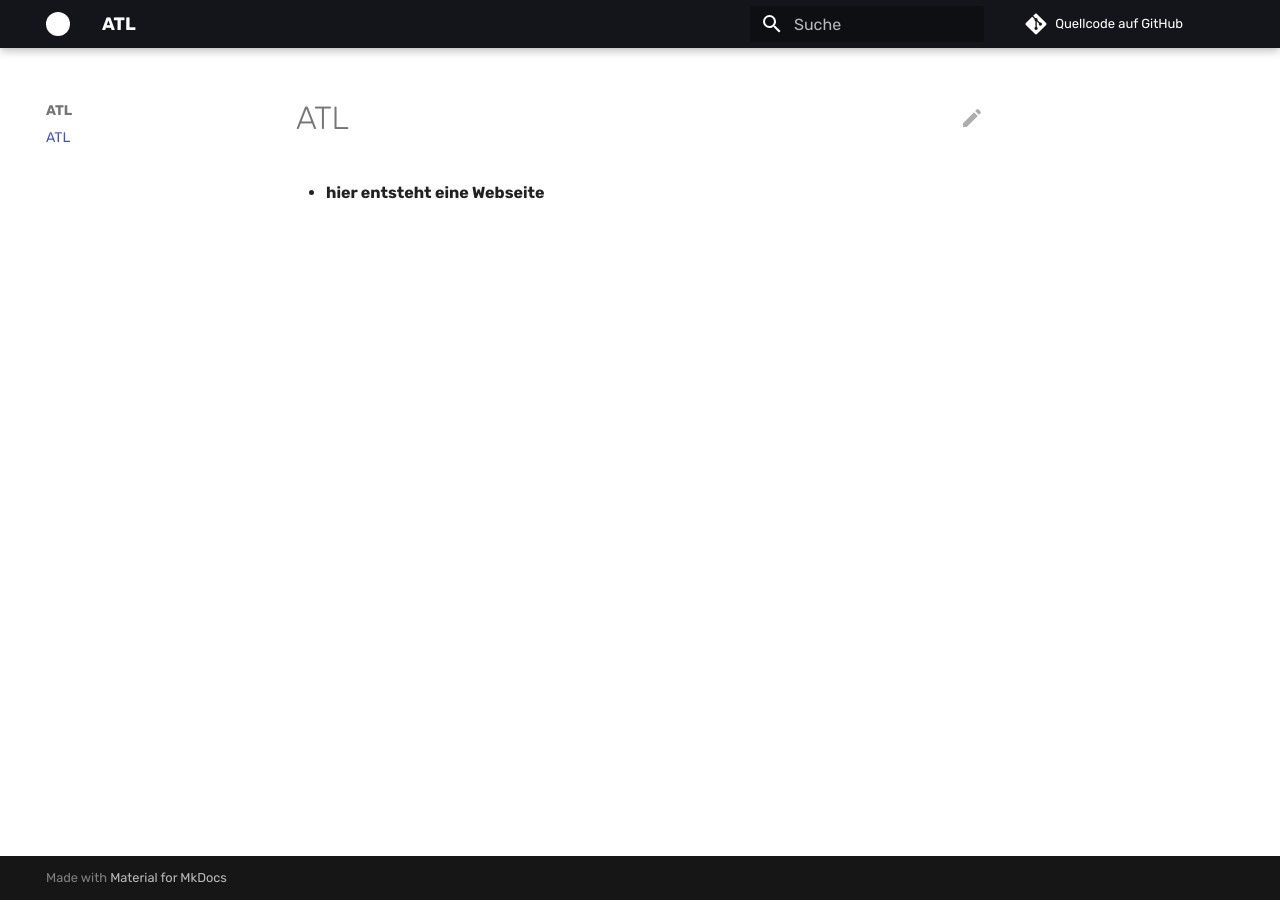
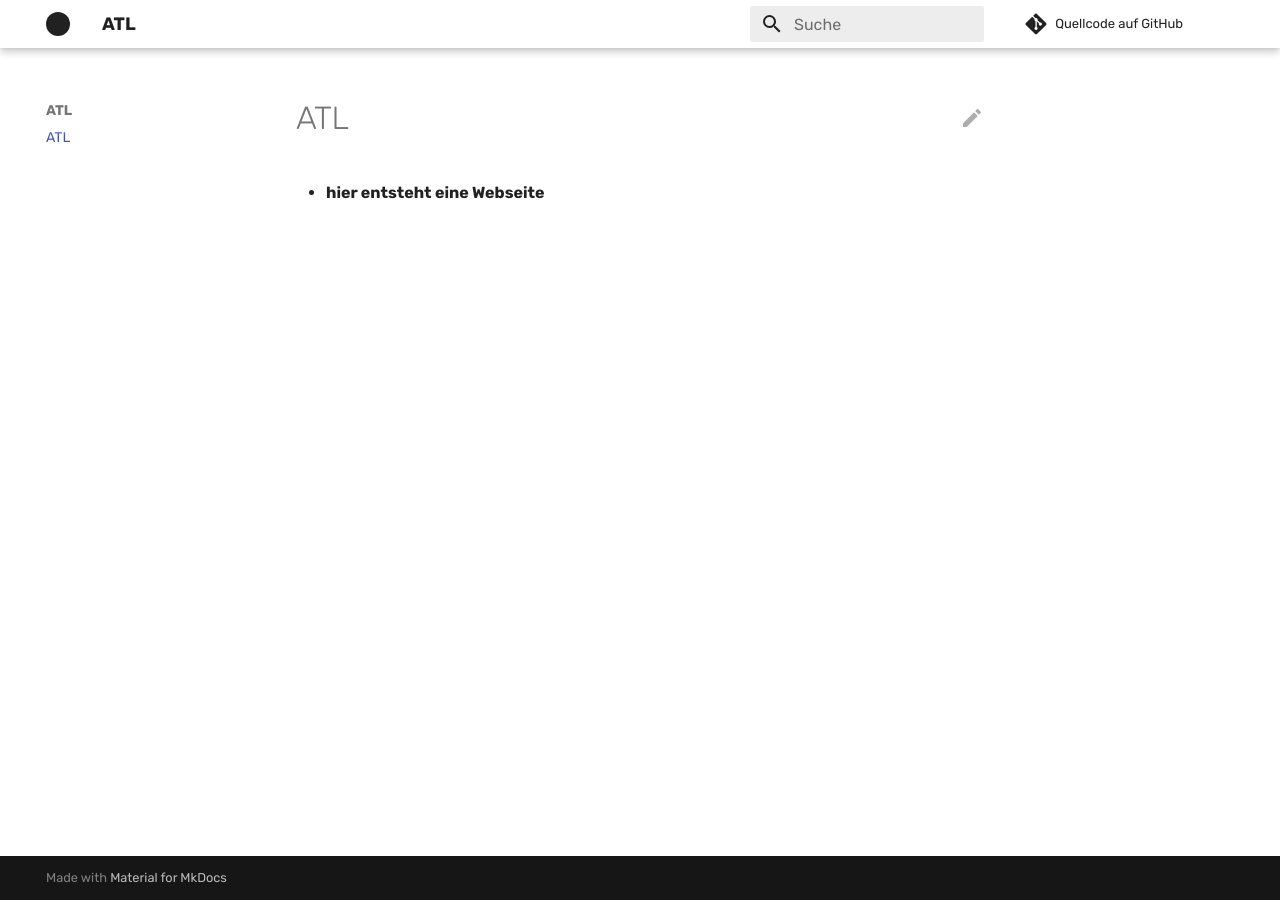
Before and after one commit to advanced-technology-lab/website, an MkDocs documentation site: the page built from docs/index.md, in a window 1280 px wide. Built offline with MkDocs 1.6.1 and Material for MkDocs 9.7.7, drawn with Linux system fonts in a browser that asks for light colours; comment, search, counter and statistics services are not loaded.

Commit message:
theme farben

```diff
--- a/mkdocs.yml
+++ b/mkdocs.yml
@@ -13,8 +13,8 @@ theme:
     logo: 'fontawesome/solid/circle'
     edit: material/pencil
   palette:
-    primary: 'black'
-    accent: 'blue'
+    primary: white
+    accent: indigo
   font:
     text: 'Rubik'
   features:
```
